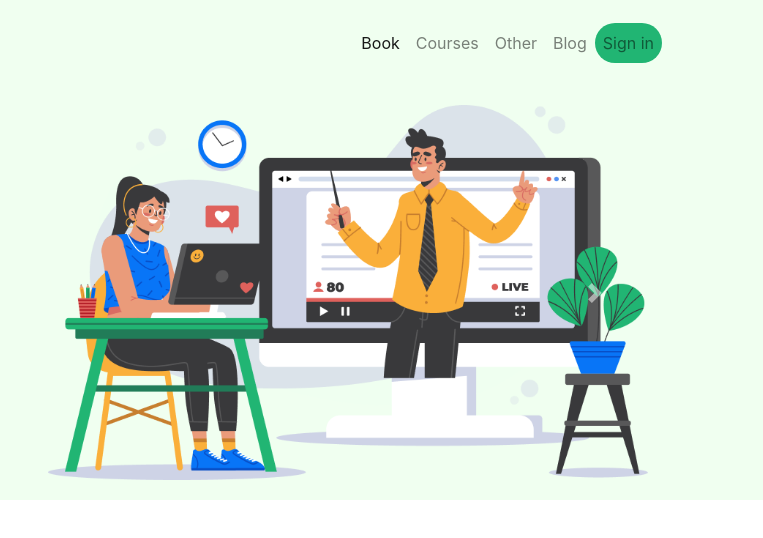
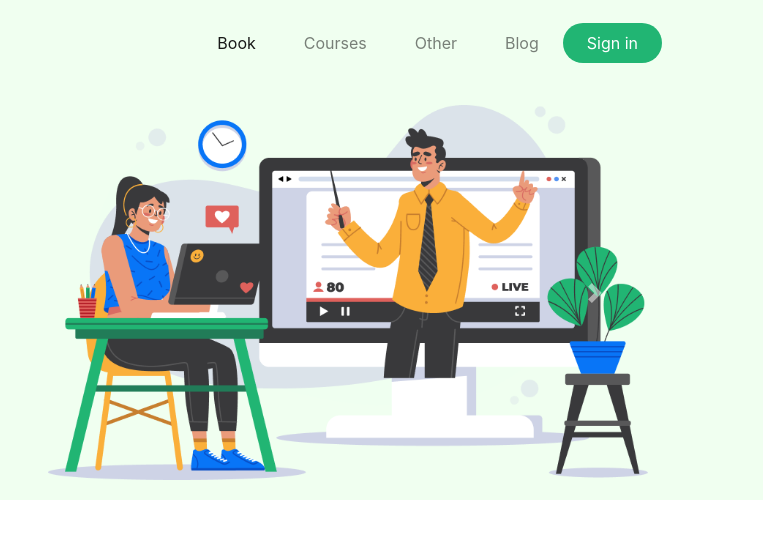
Before and after one commit to al-amin-khan/e-school, a plain HTML site: page index.html in a window 1280 px wide. Shown: the full height of the page, 517-1280 px from the left. Drawn offline with Linux system fonts and the light colour scheme.

Commit message:
navbar and carousel completed

```diff
--- a/css/style.css
+++ b/css/style.css
@@ -4,9 +4,9 @@
   font-size: 3rem;
 }
 
-.nav-bar a{
-  padding-left: 1.4rem;
-  padding-right: 1.4rem;
+.navbar-expand-lg .navbar-nav .nav-link {
+    padding-right: 1.5rem !important;
+    padding-left: 1.5rem !important;
 }
 
 .logo{
--- a/index.html
+++ b/index.html
@@ -25,7 +25,7 @@
             <a class="nav-item nav-link" href="#shoe">Courses</a>
             <a class="nav-item nav-link" href="#backpack">Other</a>
             <a class="nav-item nav-link" href="#backpack">Blog</a>
-            <a class="nav-item nav-link btn-green" href="#" tabindex="-1" aria-disabled="true">Sign in</a>
+            <a class="nav-item nav-link btn-green text-white" href="#" tabindex="-1" aria-disabled="true">Sign in</a>
           </div>
         </div>
       </nav>
```
